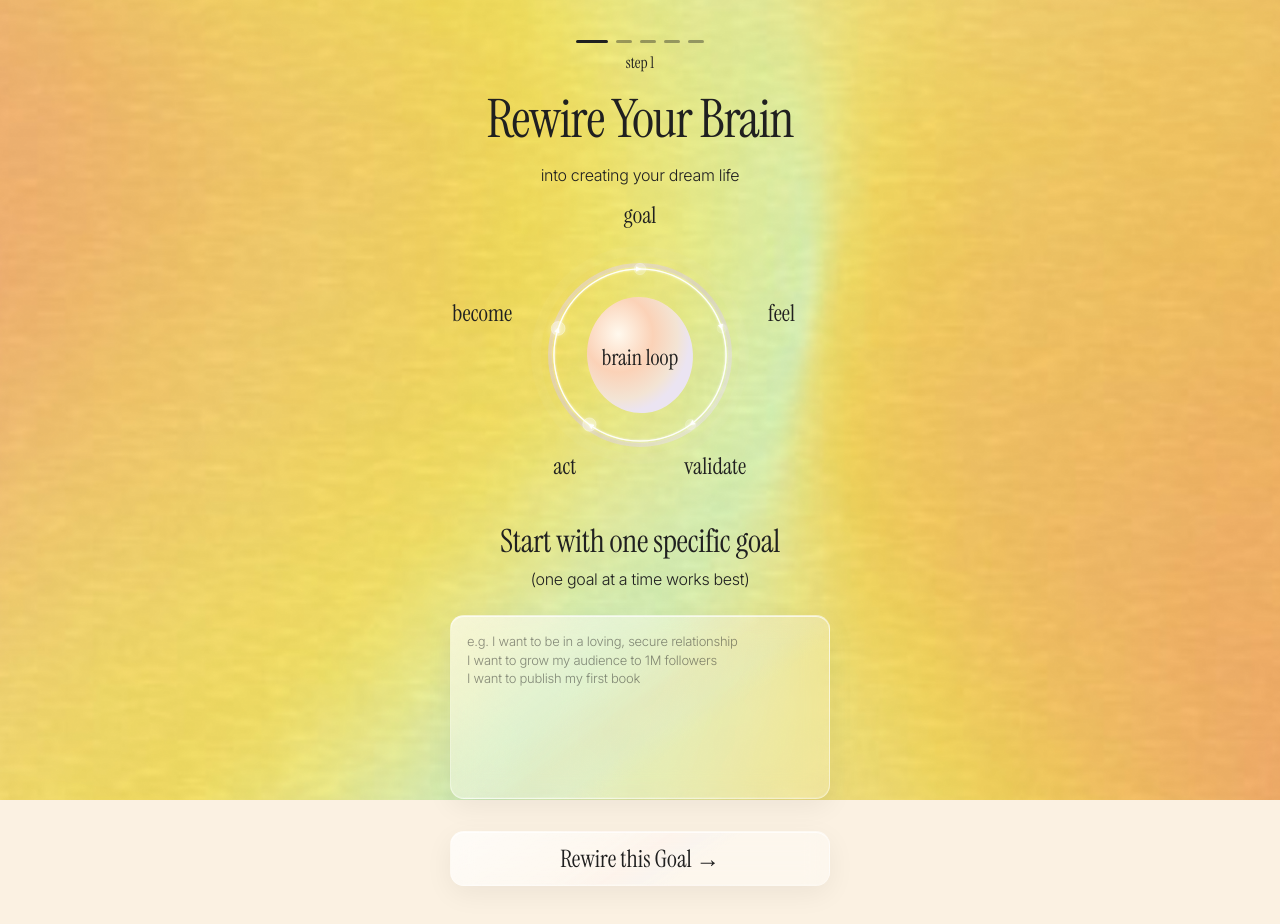
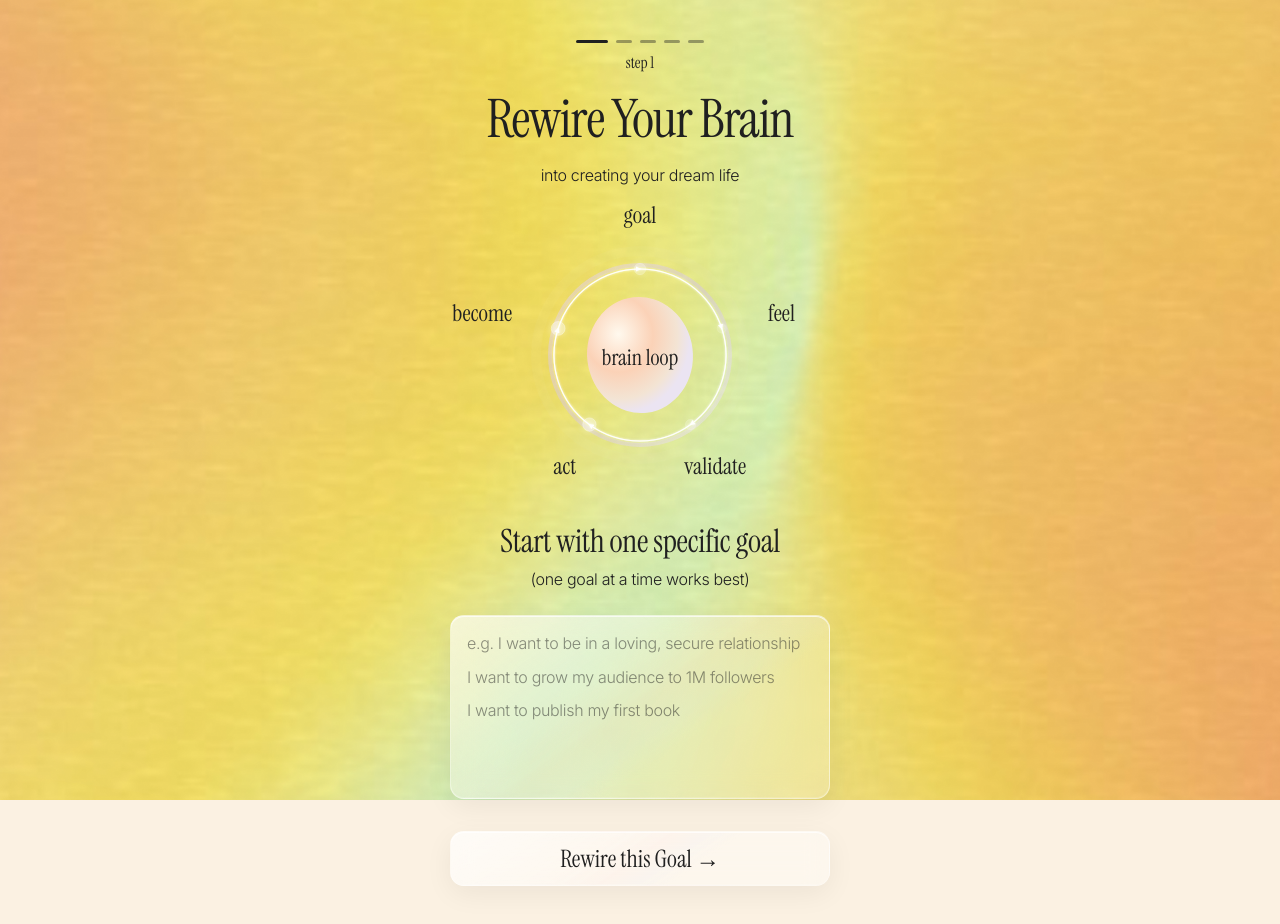
Before and after one commit to Anntkach04/rewire-your-brain-web-app, a React (Vite) app: page / in a window 1280 px wide. Built offline with nearby package versions, Linux system fonts and the light colour scheme.

Commit message:
Even spacing for step 1 goal examples overlay

```diff
--- a/src/index.css
+++ b/src/index.css
@@ -362,10 +362,10 @@ body {
   line-height: 1.45 !important;
 }
 
-/* Step 1 goal examples — smaller placeholder only */
-#root textarea.goals-field::placeholder {
-  font-size: 13px !important;
-  line-height: 1.4 !important;
+/* Step 1 goal field — typed text */
+#root textarea.goals-field {
+  font-size: 16px !important;
+  line-height: 22px !important;
 }
 
 #root .pill.font-display,
--- a/src/steps/Step1Goals.tsx
+++ b/src/steps/Step1Goals.tsx
@@ -7,9 +7,11 @@ type Props = {
   onActivate: (goals: string) => void;
 };
 
-const PLACEHOLDER = `e.g. I want to be in a loving, secure relationship
-I want to grow my audience to 1M followers
-I want to publish my first book`;
+const GOAL_EXAMPLES = [
+  "e.g. I want to be in a loving, secure relationship",
+  "I want to grow my audience to 1M followers",
+  "I want to publish my first book",
+] as const;
 
 export function Step1Goals({ initialValue, onActivate }: Props) {
   const [value, setValue] = useState(initialValue);
@@ -56,11 +58,25 @@ export function Step1Goals({ initialValue, onActivate }: Props) {
         </p>
 
         <motion.div className="glass-field grain relative mt-6 flex h-[184px] w-full shrink-0 flex-col rounded-[14px] p-4">
+          {!value.trim() ? (
+            <motion.div
+              className="pointer-events-none absolute inset-0 flex flex-col gap-[10px] p-4 text-left"
+              aria-hidden
+            >
+              {GOAL_EXAMPLES.map((line) => (
+                <p
+                  key={line}
+                  className="font-inter-display m-0 text-[13px] font-light leading-[20px] tracking-[-0.02em] text-ink/50"
+                >
+                  {line}
+                </p>
+              ))}
+            </motion.div>
+          ) : null}
           <textarea
             value={value}
             onChange={(e) => setValue(e.target.value)}
-            placeholder={PLACEHOLDER}
-            className="placeholder-ink-soft goals-field font-inter-display h-full min-h-0 w-full min-w-0 flex-1 resize-none bg-transparent text-left text-ink caret-ink outline-none selection:bg-ink/10"
+            className="goals-field font-inter-display relative z-[1] h-full min-h-0 w-full min-w-0 flex-1 resize-none bg-transparent text-left text-ink caret-ink outline-none selection:bg-ink/10"
             aria-label="Your goal or dream"
           />
         </motion.div>
```
